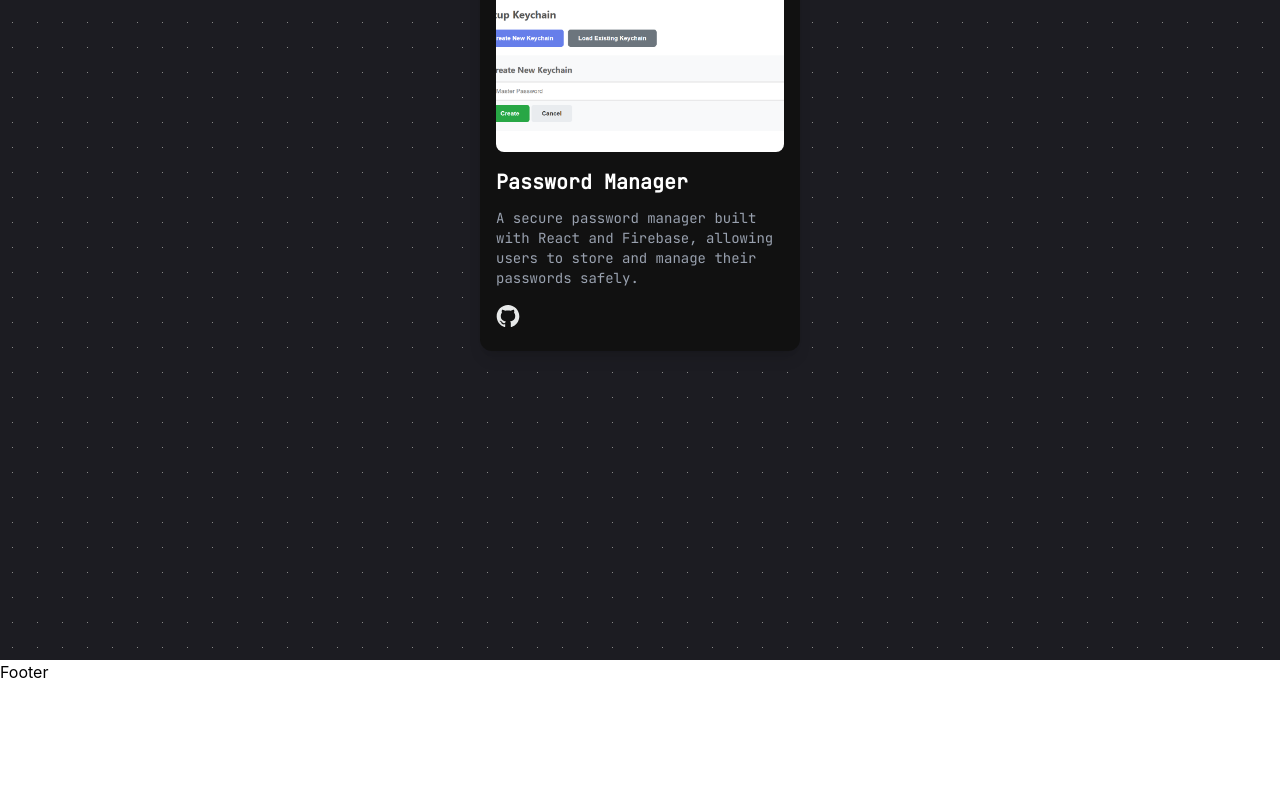
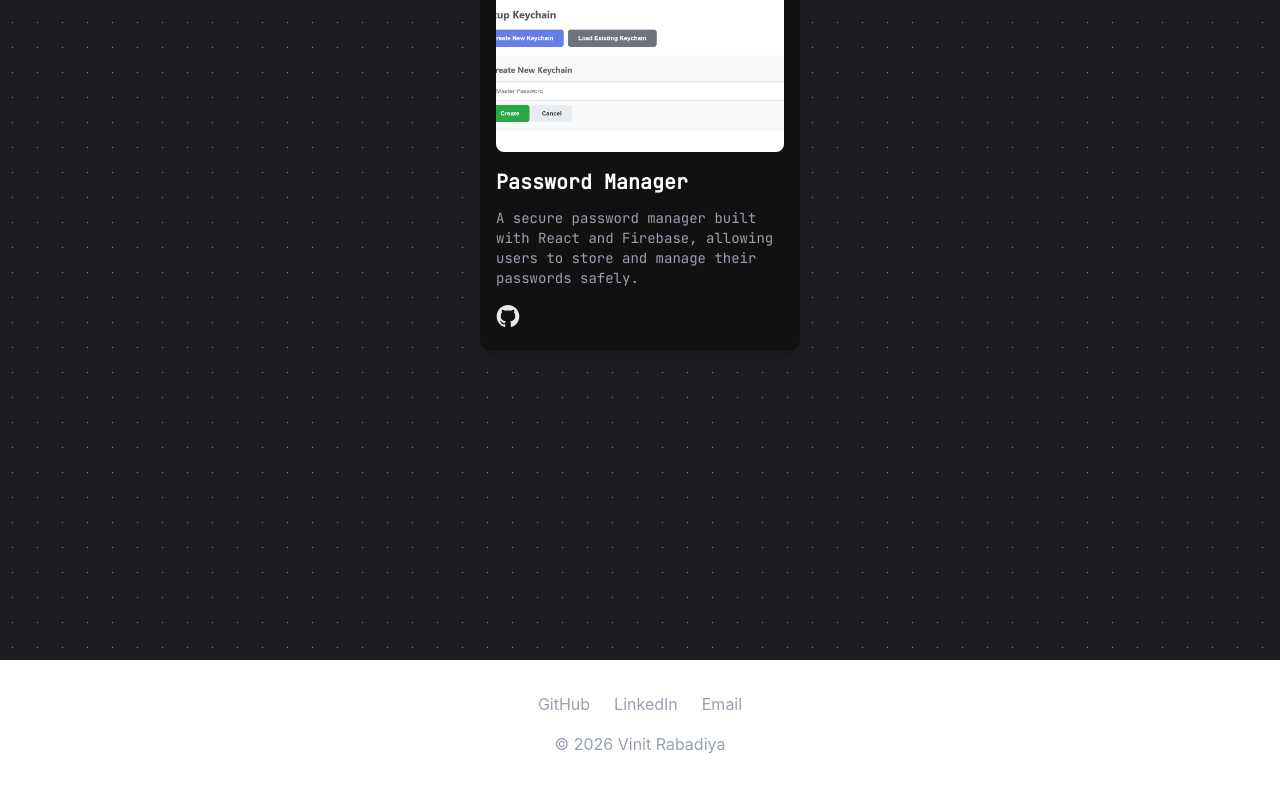
Before and after one commit to Vinit-Rabadiya/Portfolio, a React (Vite) app in the folder personalPortfolio/: page / in a window 1280 px wide. Shown: the part 1808-2596 px from the top of the page. Before the commit the page ends 2492 px from the top, so only its background shows below. Built offline with nearby package versions, Linux system fonts and the light colour scheme.

Commit message:
added footer

```diff
--- a/personalPortfolio/src/components/Footer/Footer.jsx
+++ b/personalPortfolio/src/components/Footer/Footer.jsx
@@ -2,7 +2,17 @@ import React from "react";
 import "./Footer.css";
 
 function Footer() {
-  return <h1>Footer</h1>;
+  return (
+    <footer className="flex flex-col items-center gap-4 py-8 text-gray-400">
+      <div className="flex gap-6">
+        <a href="https://github.com/yourusername">GitHub</a>
+        <a href="https://linkedin.com/in/yourusername">LinkedIn</a>
+        <a href="mailto:youremail@gmail.com">Email</a>
+      </div>
+
+      <p>© {new Date().getFullYear()} Vinit Rabadiya</p>
+    </footer>
+  );
 }
 
 export default Footer;
```
